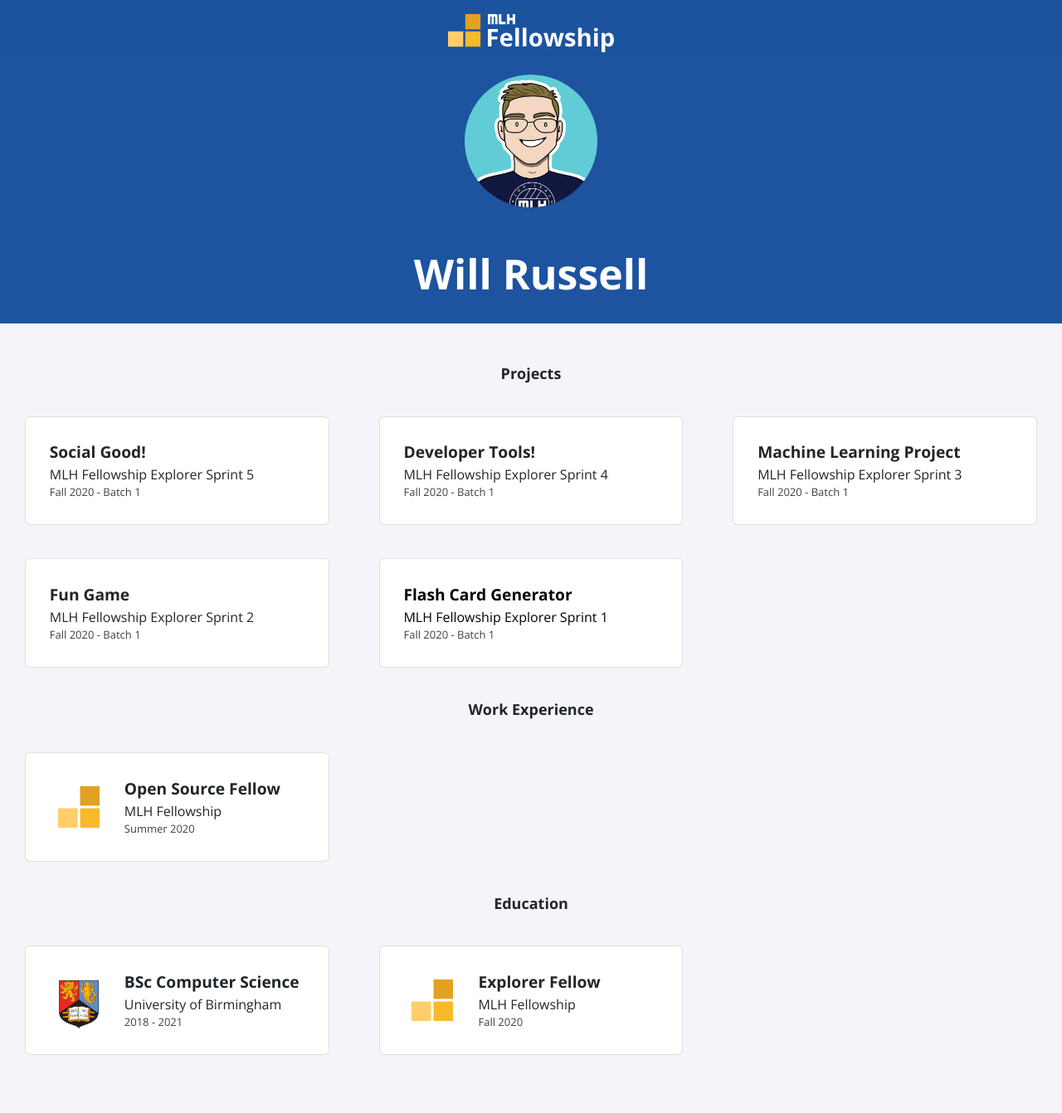
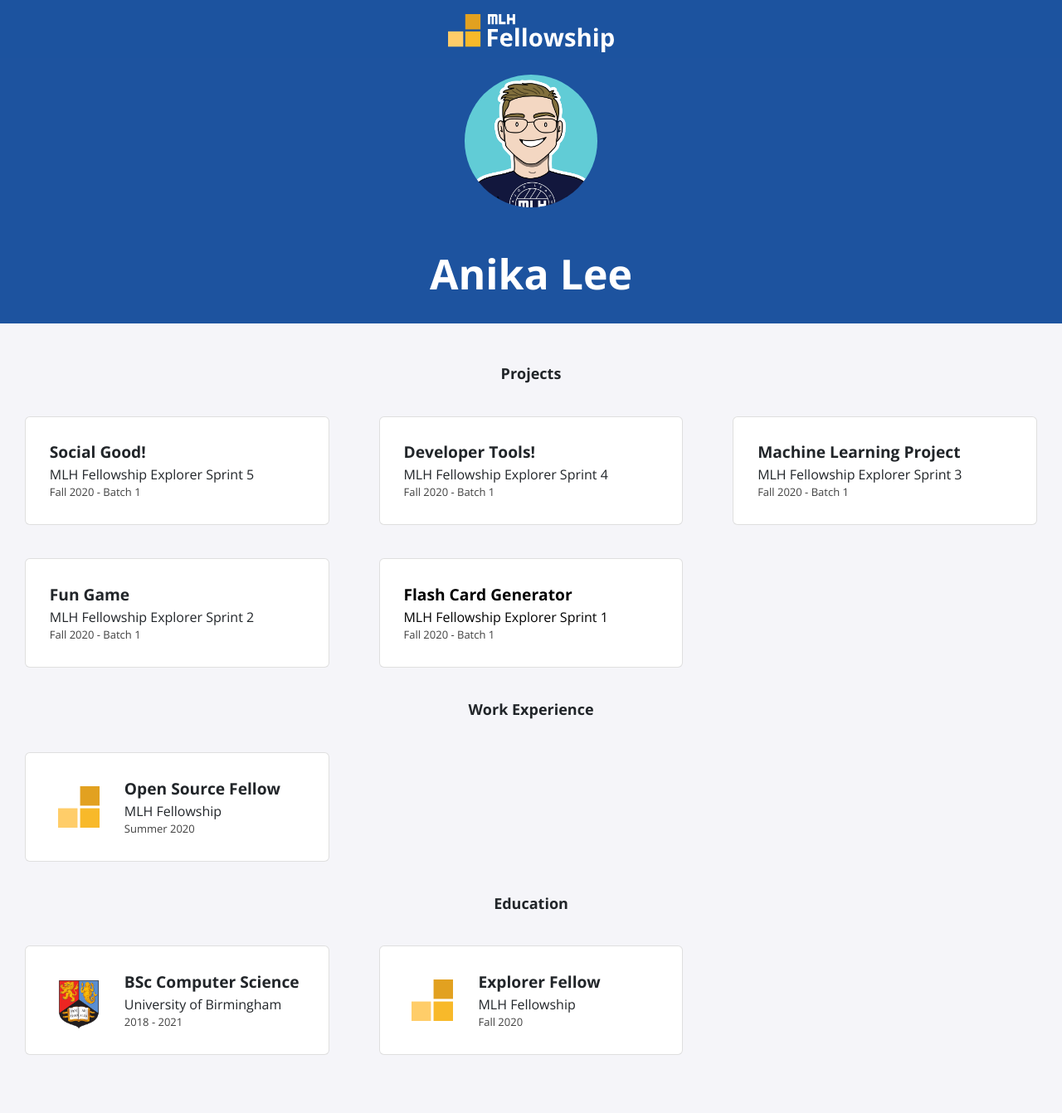
Before and after one commit to milkedcows/milkedcows.github.io, a Jekyll site: the page built from index.html, in a window 1280 px wide. Shown: the whole page at 83% size. Built offline with Jekyll 4.4.1, drawn with Linux system fonts in a browser that asks for light colours; nearby versions of some CDN libraries.

Commit message:
Update config.yml to include my name and email

```diff
--- a/_config.yml
+++ b/_config.yml
@@ -1,11 +1,11 @@
-title: "Will Russell"
-email: fellowship@mlh.io
+title: "Anika Lee"
+email: anikaylee@gmail.com
 description: >- # this means to ignore newlines until "baseurl:"
   Write an awesome description for your new site here. You can edit this
   line in _config.yml. It will appear in your document head meta (for
   Google search results) and in your feed.xml site description.
 baseurl: "/"
-url: "/portfolio-template"
+url: "https://milkedcows.github.io"
 twitter_username: mlhacks
 github_username:  mlh-fellowship
 
```
